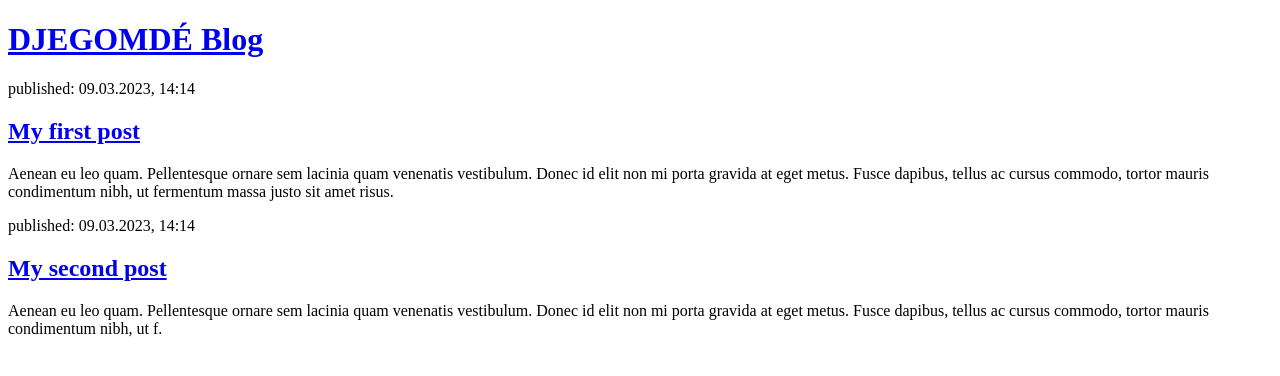
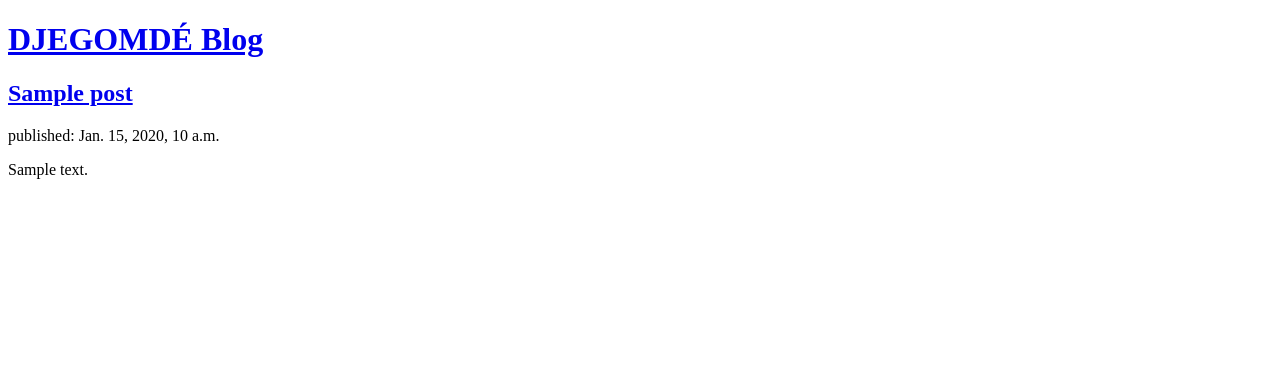
Before and after one commit to Djegomde/BlogLeum, a Django app: page / in a window 1280 px wide. Shown: the top 376 px of the page. Run offline with Django 4.2, Linux system fonts and the light colour scheme; tables that the repository leaves empty hold one stand-in row (values such as "Sample post").

Commit message:
Modification du projet

```diff
--- a/mysite/blog/templates/blog/post_list.html
+++ b/mysite/blog/templates/blog/post_list.html
@@ -8,16 +8,18 @@
             <h1><a href="#">DJEGOMDÉ Blog</a></h1>
         </header>
 
+        {% for post in posts %}
         <article>
-            <time>published: 09.03.2023, 14:14</time>
-            <h2><a href="#">My first post</a></h2>
-            <p>Aenean eu leo quam. Pellentesque ornare sem lacinia quam venenatis vestibulum. Donec id elit non mi porta gravida at eget metus. Fusce dapibus, tellus ac cursus commodo, tortor mauris condimentum nibh, ut fermentum massa justo sit amet risus.</p>
+
+            <h2><a href="https://fr.wikipedia.org/wiki/Pand%C3%A9mie_de_Covid-19">{{ post.title }}</a></h2>
+            <time>published: {{ post.published_date }}</time>
+            <p>{{ post.text|linebreaksbr }}</p>
         </article>
 
+      {% endfor %}
+
         <article>
-            <time>published: 09.03.2023, 14:14</time>
-            <h2><a href="#">My second post</a></h2>
-            <p>Aenean eu leo quam. Pellentesque ornare sem lacinia quam venenatis vestibulum. Donec id elit non mi porta gravida at eget metus. Fusce dapibus, tellus ac cursus commodo, tortor mauris condimentum nibh, ut f.</p>
+
         </article>
     </body>
 </html>
--- a/mysite/blog/views.py
+++ b/mysite/blog/views.py
@@ -1,4 +1,7 @@
 from django.shortcuts import render
+from django.utils import timezone
+from .models import *
 
 def post_list(request):
-    return render(request, 'blog/post_list.html',{})
+    posts = Post.objects.all()
+    return render(request, 'blog/post_list.html',{'posts':posts})
```
